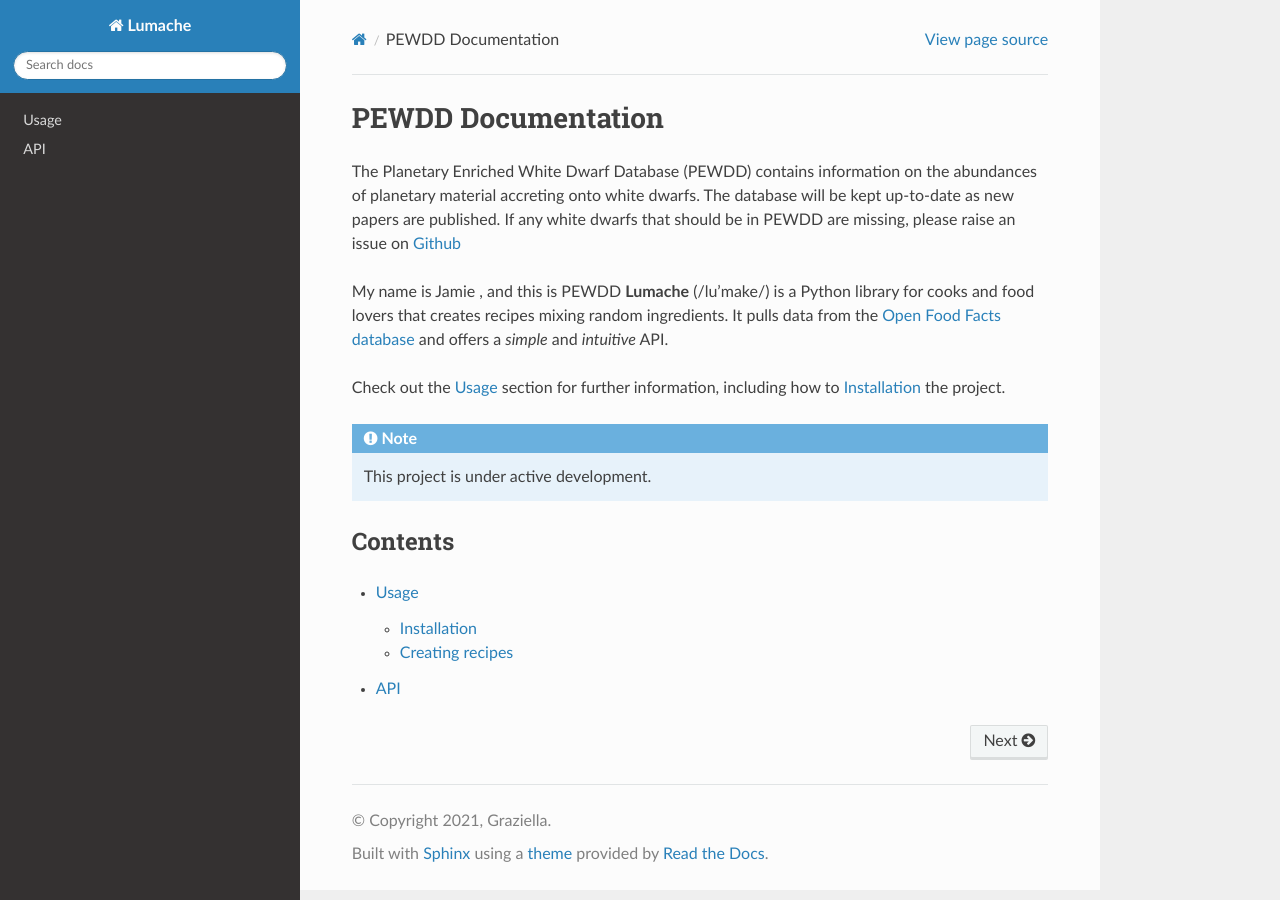
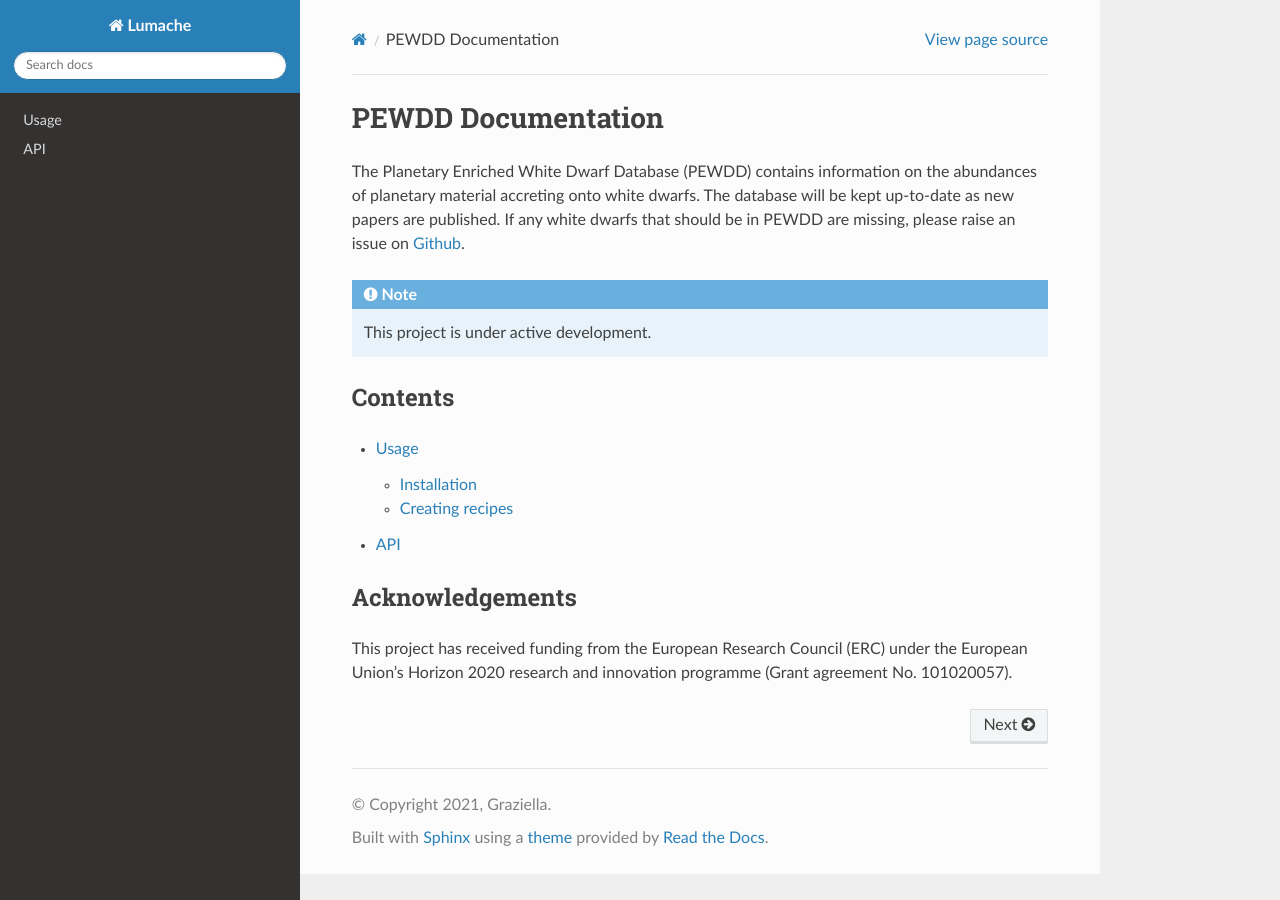
Before and after one commit to jamietwilliams/PEWDD-tutorial, a Sphinx documentation site: the page built from docs/source/index.rst, in a window 1280 px wide. Built offline with Sphinx 7.4.7 and the Read the Docs theme 3.1.0, drawn with Linux system fonts in a browser that asks for light colours.

Commit message:
Update index.rst

```diff
--- a/docs/source/index.rst
+++ b/docs/source/index.rst
@@ -1,17 +1,8 @@
 PEWDD Documentation
 ===================================
 The Planetary Enriched White Dwarf Database (PEWDD) contains information on the abundances of planetary material accreting onto white dwarfs.
-The database will be kept up-to-date as new papers are published. If any white dwarfs that should be in PEWDD are missing, please raise an issue on `Github <https://github.com/jamietwilliams/PEWDD/>`_
+The database will be kept up-to-date as new papers are published. If any white dwarfs that should be in PEWDD are missing, please raise an issue on `Github <https://github.com/jamietwilliams/PEWDD/>`_.
 
-
-My name is Jamie , and this is PEWDD
-**Lumache** (/lu'make/) is a Python library for cooks and food lovers
-that creates recipes mixing random ingredients.
-It pulls data from the `Open Food Facts database <https://world.openfoodfacts.org/>`_
-and offers a *simple* and *intuitive* API.
-
-Check out the :doc:`usage` section for further information, including
-how to :ref:`installation` the project.
 
 .. note::
 
@@ -24,3 +15,7 @@ Contents
 
    usage
    api
+
+Acknowledgements
+--------
+This project has received funding from the European Research Council (ERC) under the European Union’s Horizon 2020 research and innovation programme (Grant agreement No. 101020057).
```
